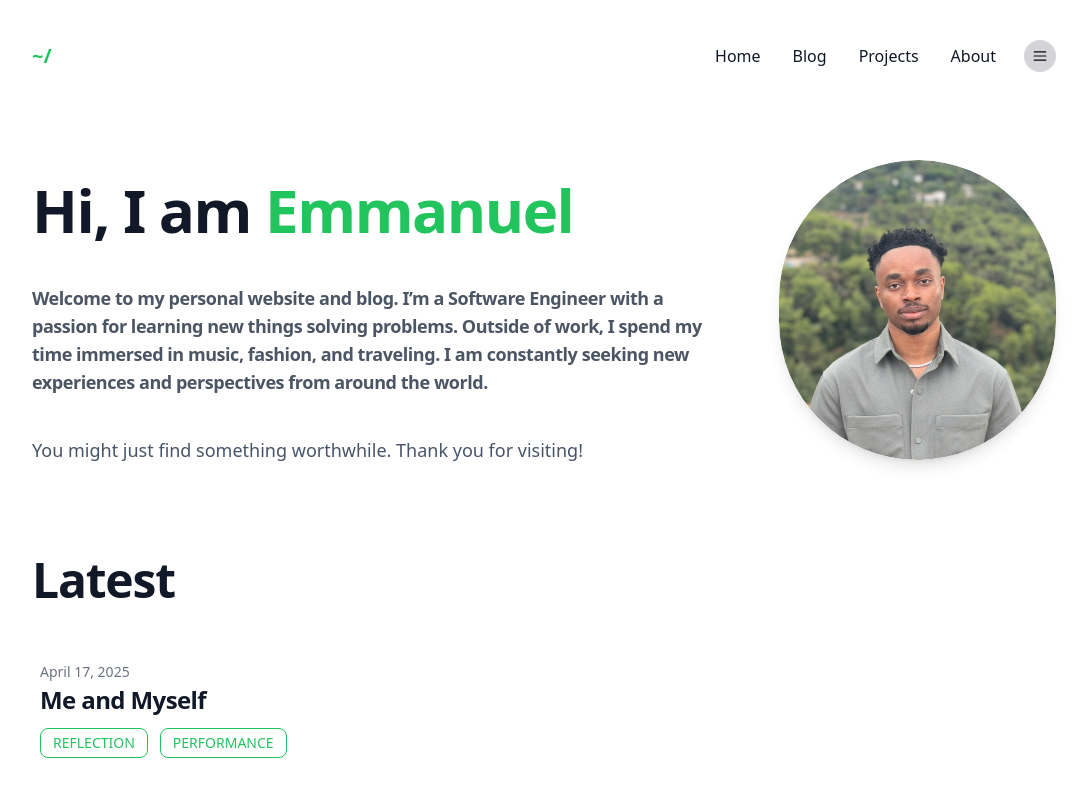
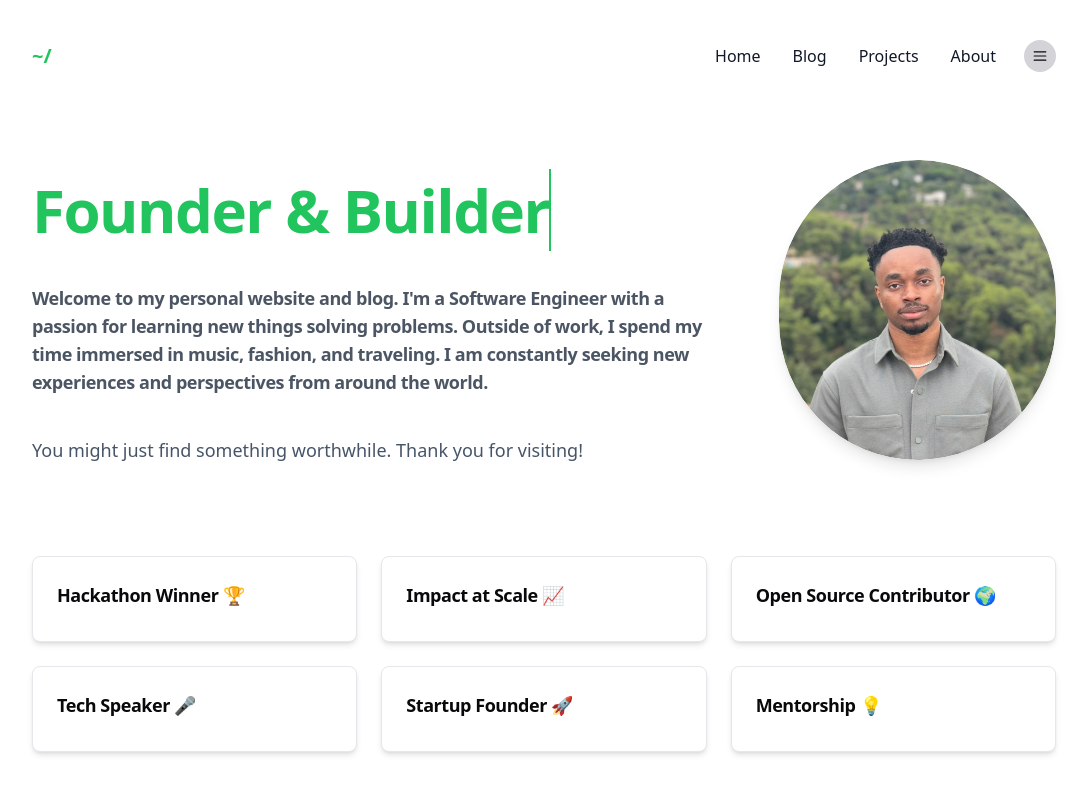
Before and after one commit to dlegend4000/emmanuel-portolio, a Next.js app: page / in a window 1280 px wide. Shown: the top 786 px of the page, without its empty margins (96-1183 px from the left). Built offline with nearby package versions, Linux system fonts and the light colour scheme.

Commit message:
home page changes

```diff
--- a/src/app/globals.css
+++ b/src/app/globals.css
@@ -32,7 +32,7 @@
     --background-color: 0 0% 98%; /* Light mode background color */
   }
 
-  .dark {
+  html.dark {
     --background: 0 0% 12%; /* Dark background - close to #1e1e1e */
     --foreground: 0 0% 98%;
     --card: 0 0% 12%;
--- a/src/app/layout.tsx
+++ b/src/app/layout.tsx
@@ -28,11 +28,12 @@ export default function RootLayout({
     <html
       lang="en"
       suppressHydrationWarning
-      className={`${geistSans.variable} ${geistMono.variable}`}>
-        <Providers>
-          <ClientBody>{children}</ClientBody>
-        </Providers>
-
+      className="dark">
+        <body className={`${geistSans.variable} ${geistMono.variable}`}>
+          <Providers>
+            <ClientBody>{children}</ClientBody>
+          </Providers>
+        </body>
     </html>
   );
 }
--- a/src/app/page.tsx
+++ b/src/app/page.tsx
@@ -1,22 +1,68 @@
+"use client";
 import Layout from "@/components/layout";
 import Link from "next/link";
 import Image from "next/image";
 import { blogPosts } from "@/content/blog-data";
+import AchievementsGrid from "@/components/AchievementsGrid";
+import React, { useEffect, useState } from "react";
 
 export default function Home() {
-
     // Get the latest 3 blog posts
     const latestPosts = blogPosts.slice(0, 3);
+
+    // Typewriter animation for multiple phrases
+    const phrases = [
+        "Emmanuel",
+        "Founder & Builder",
+        "Software Engineer"
+    ];
+    const [typed, setTyped] = useState("");
+    const [isDeleting, setIsDeleting] = useState(false);
+    const [phraseIndex, setPhraseIndex] = useState(0);
+    const [typingSpeed, setTypingSpeed] = useState(120);
+
+    useEffect(() => {
+        let typingTimeout: NodeJS.Timeout;
+        const currentPhrase = phrases[phraseIndex];
+
+        if (!isDeleting && typed.length < currentPhrase.length) {
+            typingTimeout = setTimeout(() => {
+                setTyped(currentPhrase.substring(0, typed.length + 1));
+                setTypingSpeed(120);
+            }, typingSpeed);
+        } else if (!isDeleting && typed.length === currentPhrase.length) {
+            typingTimeout = setTimeout(() => setIsDeleting(true), 1200);
+        } else if (isDeleting && typed.length > 0) {
+            typingTimeout = setTimeout(() => {
+                setTyped(currentPhrase.substring(0, typed.length - 1));
+                setTypingSpeed(60);
+            }, typingSpeed);
+        } else if (isDeleting && typed.length === 0) {
+            setIsDeleting(false);
+            setPhraseIndex((phraseIndex + 1) % phrases.length);
+        }
+        return () => clearTimeout(typingTimeout);
+    }, [typed, isDeleting, phraseIndex, phrases]);
+
     return (
         <Layout>
             <div>
                 <div className="mb-12 flex flex-col items-center gap-x-12 xl:flex-row">
                     <div className="pt-6">
+                        {/* Dummy element to ensure Tailwind includes these classes: opacity-100 opacity-0 translate-y-0 translate-y-4 */}
+                        <div className="hidden opacity-100 opacity-0 translate-y-0 translate-y-4"></div>
                         <h1 className="pb-6 text-3xl font-extrabold leading-9 tracking-tight text-gray-900 dark:text-gray-100 sm:text-4xl sm:leading-10 md:text-6xl md:leading-14">
-              Hi, I am <span className="text-primary">Emmanuel</span>
+                            {phraseIndex === 0 ? (
+                                <>
+                                    Hi, I am{' '}
+                                    <span className="text-primary border-r-2 border-primary">{typed}</span>
+                                </>
+                            ) : (
+                                <span className="text-primary border-r-2 border-primary">{typed}</span>
+                            )}
                         </h1>
                         <h2 className="prose pt-5 text-lg text-gray-600 dark:text-gray-300">
-            Welcome to my personal website and blog. I’m a Software Engineer with a passion for learning new things solving problems. Outside of work, I spend my time immersed in music, fashion, and traveling. I am constantly seeking new experiences and perspectives from around the world.
+                            Welcome to my personal website and blog. I'm a Software Engineer with a passion for learning new things solving problems. Outside of work, I spend my time immersed in music, fashion, and traveling. I am constantly seeking new experiences and perspectives from around the world.
                         </h2>
                         <p className="pt-5 text-lg leading-7 text-slate-600 dark:text-slate-300 sm:block md:hidden lg:hidden">
                             You might just find something worthwhile.
@@ -41,6 +87,9 @@ export default function Home() {
                         </div>
                     </div>
                 </div>
+
+                {/* Achievements Section */}
+                <AchievementsGrid />
 
                 {/* Latest Posts Section */}
                 <h2 className="flex pb-6 text-3xl font-extrabold tracking-tight text-gray-900 dark:text-gray-100 sm:text-3xl md:text-5xl">
--- /dev/null
+++ b/src/components/AchievementsGrid.tsx
@@ -0,0 +1,48 @@
+"use client";
+
+import React from "react";
+
+const achievements = [
+  {
+    title: "Hackathon Winner 🏆",
+    details: "Won 1st place at the NDRC founders weekend hackathon that took place in june 2025",
+  },
+  {
+    title: "Impact at Scale 📈",
+    details: "At JP Morgan I made a back end data integrity application that could be applied to several clients.",
+  },
+  {
+    title: "Open Source Contributor 🌍",
+    details: "Contributed to an open-source project during MLH global hack week.",
+  },
+  {
+    title: "Tech Speaker 🎤",
+    details: "I have pitched at numerous hackathons including at companies like Google, Jp Morgan and Huawei.",
+  },
+  {
+    title: "Startup Founder 🚀",
+    details: "Co-founded a startup that won us the NDRC founders weekend hackathon",
+  },
+  {
+    title: "Mentorship 💡",
+    details: "In university I mentored 10+ students as a mentor and I was also a class rep for 2 years",
+  },
+];
+
+export default function AchievementsGrid() {
+  return (
+    <div className="grid grid-cols-1 sm:grid-cols-2 lg:grid-cols-3 gap-6 my-12">
+      {achievements.map((ach, idx) => (
+        <div
+          key={idx}
+          className="relative bg-white dark:bg-gray-800 rounded-lg shadow-md p-6 cursor-pointer transition-transform transform hover:scale-105 border border-gray-200 dark:border-gray-700 group"
+        >
+          <h3 className="text-lg font-semibold mb-2">{ach.title}</h3>
+          <p className="absolute left-0 top-0 w-full h-full flex items-center justify-center bg-white/95 dark:bg-gray-900/95 text-gray-700 dark:text-gray-200 rounded-lg p-4 opacity-0 group-hover:opacity-100 transition-opacity duration-300 z-10 text-center">
+            {ach.details}
+          </p>
+        </div>
+      ))}
+    </div>
+  );
+}
--- a/src/components/header.tsx
+++ b/src/components/header.tsx
@@ -2,7 +2,6 @@
 
 import Link from "next/link";
 import { usePathname } from "next/navigation";
-import ThemeToggle from "./theme-toggle";
 import { useState, useEffect } from "react";
 import MobileMenu from "./mobile-menu";
 
@@ -75,8 +74,6 @@ export default function Header() {
           </ul>
         </nav>
 
-        {/* <ThemeToggle /> */}
-
         <MobileMenu />
 
       </div>
--- a/src/components/theme-toggle.tsx
+++ b/src/components/theme-toggle.tsx
@@ -4,32 +4,20 @@ import { useTheme } from "next-themes";
 import { useEffect, useState } from "react";
 
 export default function ThemeToggle() {
-  const { resolvedTheme, setTheme } = useTheme();
+  const { theme, setTheme, resolvedTheme } = useTheme();
   const [mounted, setMounted] = useState(false);
 
   useEffect(() => {
     setMounted(true);
   }, []);
 
+  if (!mounted) return null;
 
-  if (!mounted) {
   return (
-      <div className="ml-1 cursor-pointer rounded-full bg-zinc-300 ring-zinc-400 transition-all hover:bg-zinc-300 hover:ring-1 dark:bg-zinc-700 dark:ring-white dark:hover:bg-zinc-800">
     <button
-          className="flex h-8 w-8 items-center justify-center p-2"
       aria-label="Toggle Dark Mode"
       type="button"
-        />
-      </div>
-    );
-  }
-
-  return (
-    <div className="ml-1 cursor-pointer rounded-full bg-zinc-300 ring-zinc-400 transition-all hover:bg-zinc-300 hover:ring-1 dark:bg-zinc-700 dark:ring-white dark:hover:bg-zinc-800">
-      <button
-        className="flex h-8 w-8 items-center justify-center p-2"
-        aria-label="Toggle Dark Mode"
-        type="button"
+      className="ml-2 rounded-full bg-zinc-200 p-2 ring-1 ring-zinc-400 transition hover:bg-zinc-300 dark:bg-zinc-700 dark:ring-white dark:hover:bg-zinc-800"
       onClick={() => setTheme(resolvedTheme === "dark" ? "light" : "dark")}
     >
       {resolvedTheme === "dark" ? (
@@ -46,6 +34,5 @@ export default function ThemeToggle() {
         </svg>
       )}
     </button>
-    </div>
   );
 }
--- a/tailwind.config.ts
+++ b/tailwind.config.ts
@@ -1,7 +1,7 @@
 import type { Config } from "tailwindcss";
 
 export default {
-    darkMode: ["class"],
+    darkMode: "class",
     content: [
     "./src/pages/**/*.{js,ts,jsx,tsx,mdx}",
     "./src/components/**/*.{js,ts,jsx,tsx,mdx}",
```
Also changed, not shown: src/app/about/page.tsx (+42 -3 lines). Lines whose indentation alone changed are shown as unchanged.
